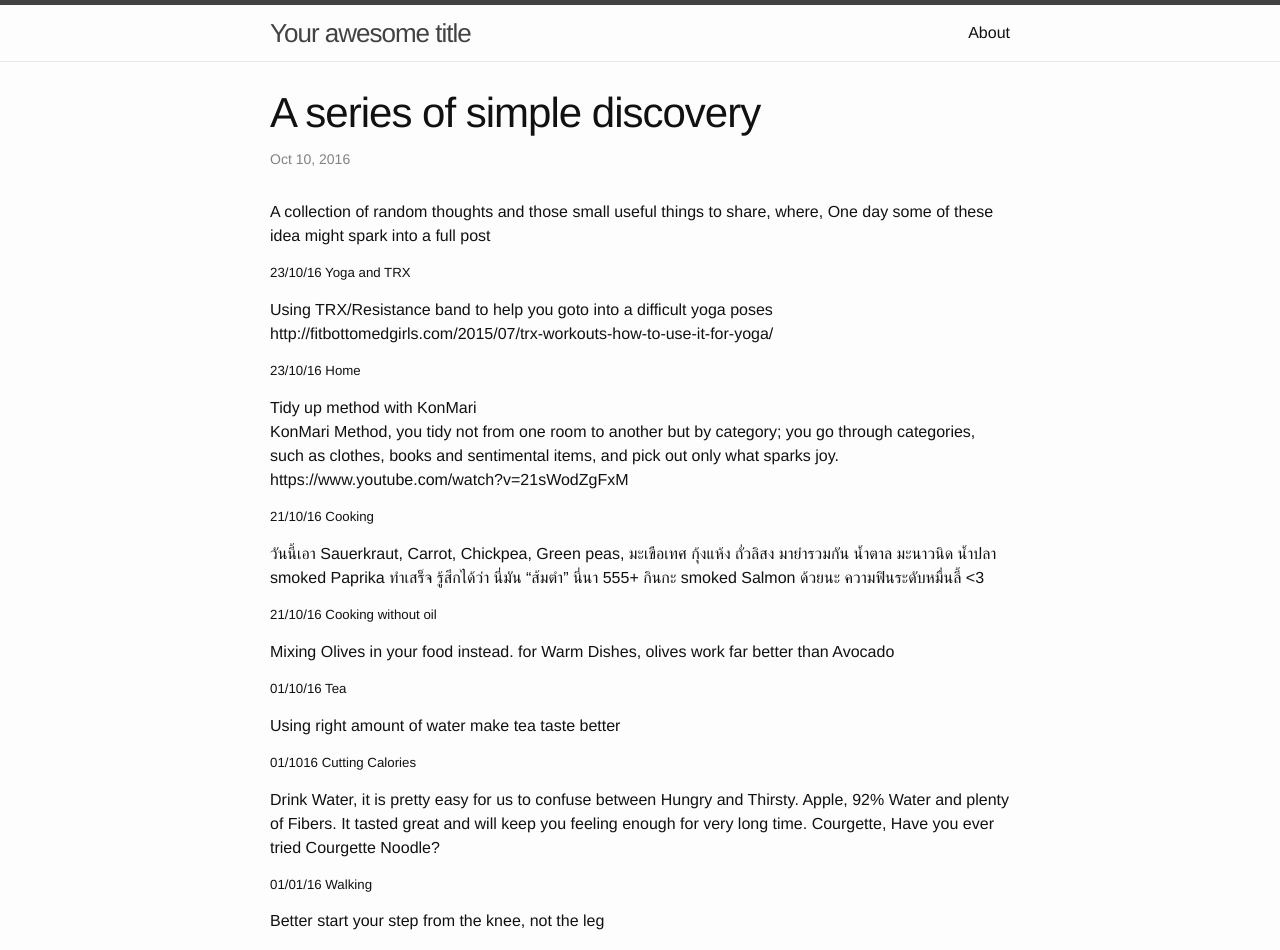
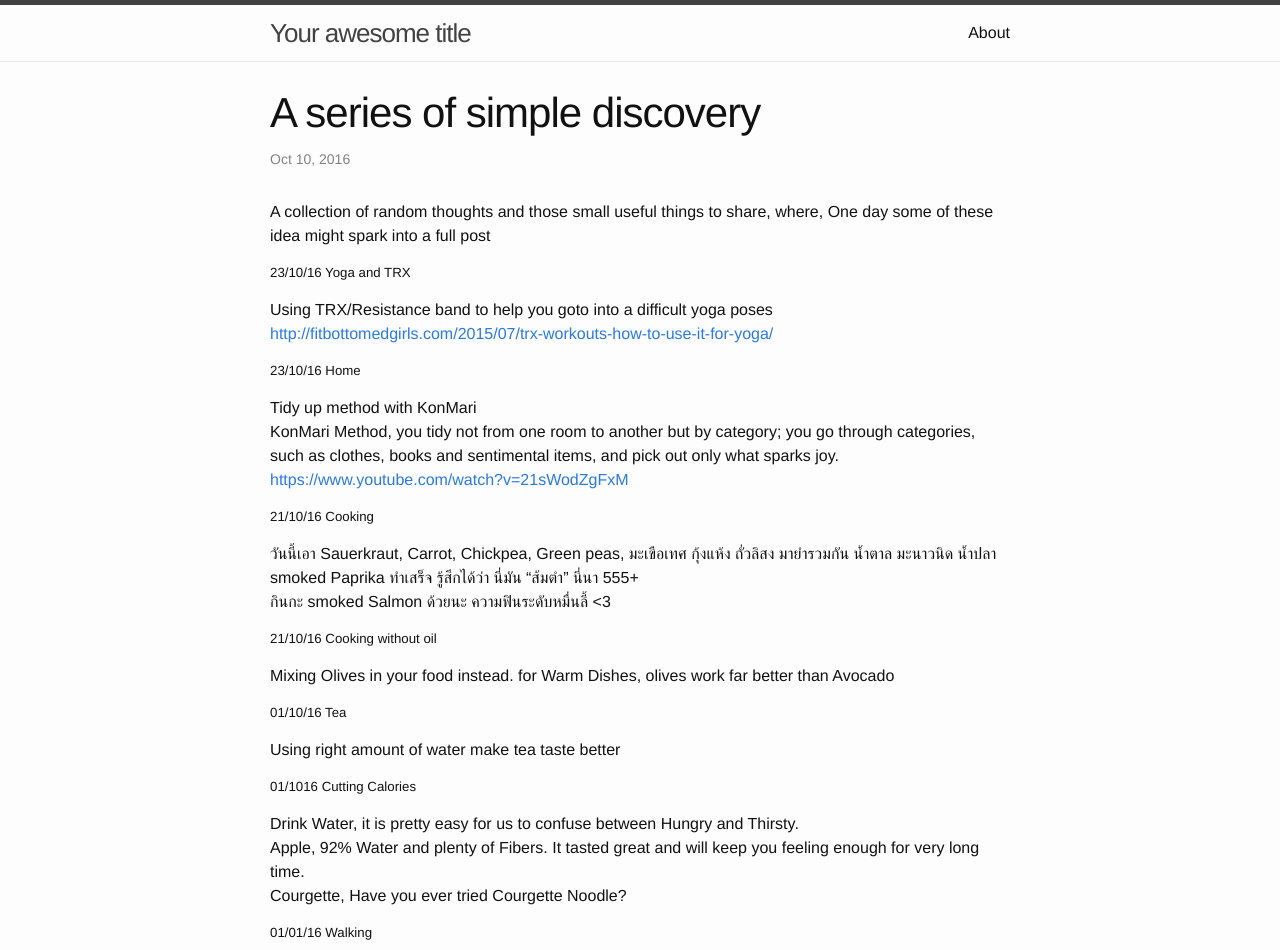
Before and after one commit to aik6980/aik6980.github.io, a Jekyll site: the page built from _posts/2016-10-10-00-series-of-simple-discovery.md, in a window 1280 px wide and 1400 px high. Shown: the top 950 px of the window. Built offline with Jekyll 4.4.1, drawn with Linux system fonts in a browser that asks for light colours; some of the changed lines change nothing that is shown.

Commit message:
update posts

```diff
--- a/_config.yml
+++ b/_config.yml
@@ -19,5 +19,6 @@ github_username:  jekyll
 
 # Build settings
 markdown: kramdown
-input: GFM
-hard_wrap: true
+kramdown:
+    hard_wrap: true
+    input: GFM
--- a/_posts/2016-10-10-00-series-of-simple-discovery.md
+++ b/_posts/2016-10-10-00-series-of-simple-discovery.md
@@ -9,16 +9,15 @@ A collection of random thoughts and those small useful things to share, where, O
 
 ##### 23/10/16 Yoga and TRX
 Using TRX/Resistance band to help you goto into a difficult yoga poses
-http://fitbottomedgirls.com/2015/07/trx-workouts-how-to-use-it-for-yoga/
+<http://fitbottomedgirls.com/2015/07/trx-workouts-how-to-use-it-for-yoga/>
 
 ##### 23/10/16 Home
 Tidy up method with KonMari
 KonMari Method, you tidy not from one room to another but by category; you go through categories, such as clothes, books and sentimental items, and pick out only what sparks joy.
-https://www.youtube.com/watch?v=21sWodZgFxM
+<https://www.youtube.com/watch?v=21sWodZgFxM>
 
 ##### 21/10/16 Cooking
-วันนี้เอา Sauerkraut, Carrot, Chickpea, Green peas, มะเขือเทศ กุ้งแห้ง ถั่วลิสง มายำรวมกัน น้ำตาล มะนาวนิด น้ำปลา smoked Paprika
-ทำเสร็จ รู้สึกได้ว่า นี่มัน "ส้มตำ" นี่นา 555+
+วันนี้เอา Sauerkraut, Carrot, Chickpea, Green peas, มะเขือเทศ กุ้งแห้ง ถั่วลิสง มายำรวมกัน น้ำตาล มะนาวนิด น้ำปลา smoked Paprika ทำเสร็จ รู้สึกได้ว่า นี่มัน "ส้มตำ" นี่นา 555+
 กินกะ smoked Salmon ด้วยนะ ความฟินระดับหมื่นลี้ <3
 
 ##### 21/10/16 Cooking without oil
```
